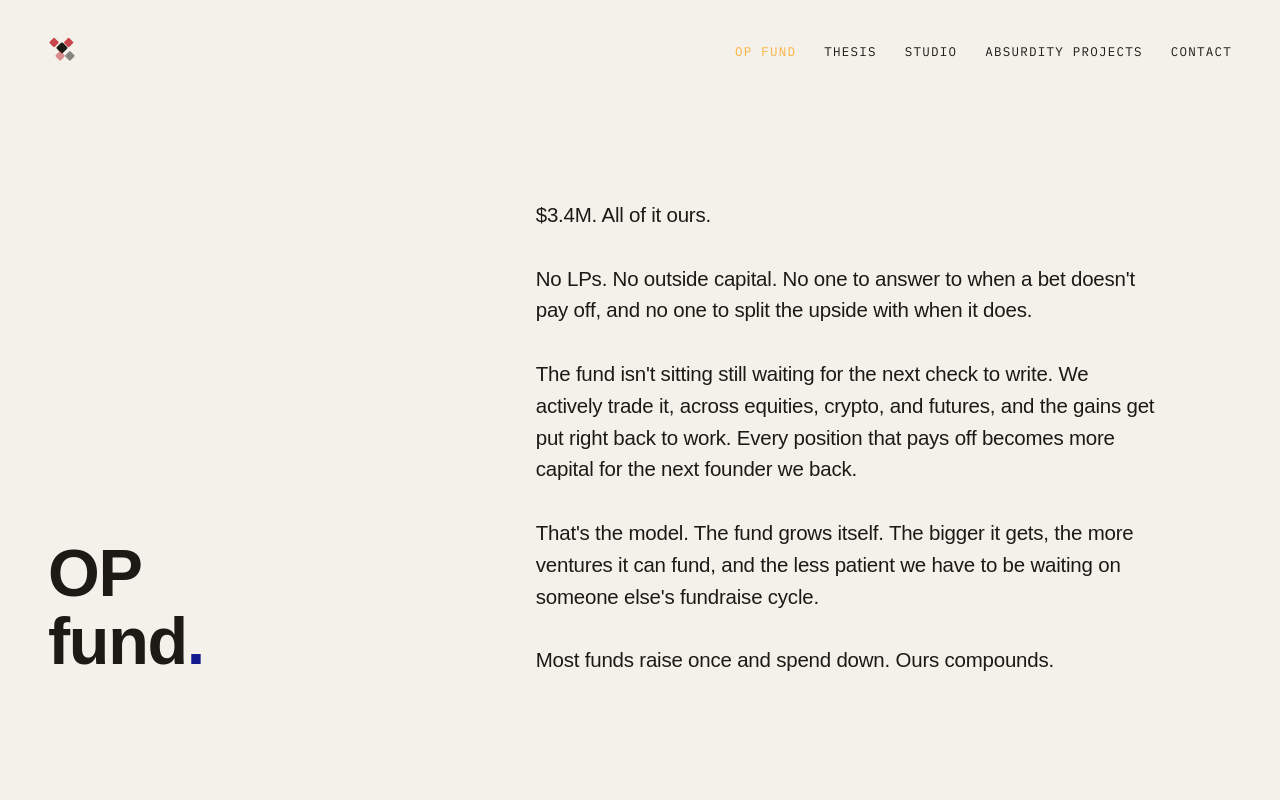
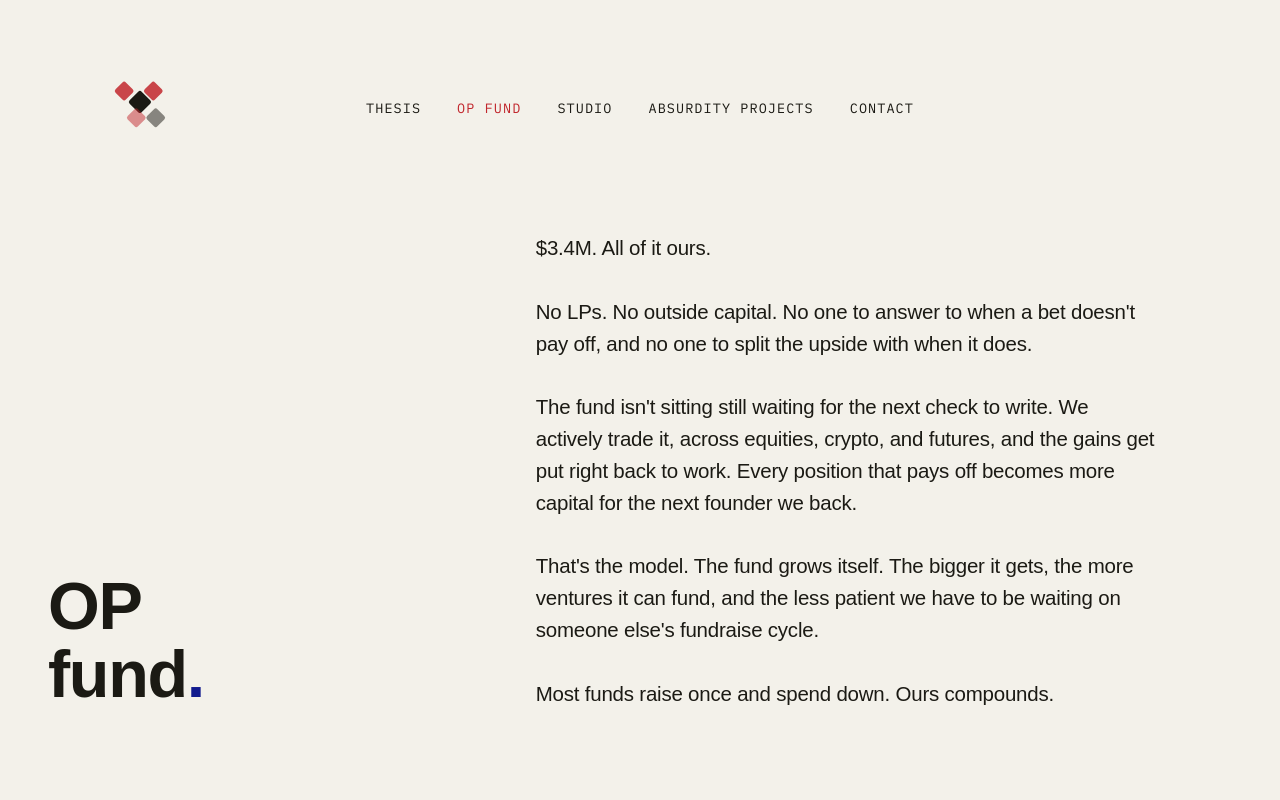
Before and after one commit to sillyledger/onpointvc, a Next.js app: page /op-fund in a window 1280 px wide. Shown: the top 800 px of the page. Built offline with nearby package versions, Linux system fonts and the light colour scheme; a web font is replaced by a local one.

Commit message:
Extract SiteNav as one true shared component: fixes logo size, nav position/font-size, and removes leftover amber active-link color across every page

```diff
--- a/components/AbsurdityMain.tsx
+++ b/components/AbsurdityMain.tsx
@@ -1,13 +1,5 @@
 import type { CSSProperties } from "react";
-import Link from "next/link";
-import { Wordmark } from "./Wordmark";
-
-const navLinks = [
-  { href: "/op-fund", label: "OP FUND" },
-  { href: "/thesis", label: "THESIS" },
-  { href: "/studio", label: "STUDIO" },
-  { href: "/contact", label: "CONTACT" },
-];
+import { SiteNav } from "./SiteNav";
 
 export function AbsurdityMain() {
   return (
@@ -15,23 +7,7 @@ export function AbsurdityMain() {
       className="flex min-h-screen flex-col bg-[var(--paper)] px-12 py-[34px] text-[var(--ink)] max-[768px]:px-6 max-[768px]:py-8"
       style={{ "--text": "var(--ink)", "--dim": "var(--ink-dim)" } as CSSProperties}
     >
-      <nav className="flex flex-wrap items-center justify-between gap-x-8 gap-y-4">
-        <Link href="/" aria-label="OnPoint VC home">
-          <Wordmark />
-        </Link>
-        <div className="flex flex-wrap items-center gap-x-7 gap-y-2 font-mono text-[12.5px] tracking-[0.1em]">
-          <span className="text-[var(--amber)]">ABSURDITY PROJECTS</span>
-          {navLinks.map((link) => (
-            <Link
-              key={link.label}
-              href={link.href}
-              className="text-[var(--ink)] no-underline hover:text-[var(--amber)]"
-            >
-              {link.label}
-            </Link>
-          ))}
-        </div>
-      </nav>
+      <SiteNav active="/absurdity-projects" />
 
       <div className="grid flex-1 grid-cols-[0.75fr_1.25fr] items-end gap-[70px] py-[90px] max-[900px]:grid-cols-1 max-[900px]:gap-10">
         <h1 className="font-display text-[clamp(40px,4.6vw,68px)] font-extrabold leading-[1.05] tracking-[-0.02em] lowercase">
--- a/components/ContactMain.tsx
+++ b/components/ContactMain.tsx
@@ -1,13 +1,5 @@
 import type { CSSProperties } from "react";
-import Link from "next/link";
-import { Wordmark } from "./Wordmark";
-
-const navLinks = [
-  { href: "/thesis", label: "THESIS" },
-  { href: "/op-fund", label: "OP FUND" },
-  { href: "/studio", label: "STUDIO" },
-  { href: "/absurdity-projects", label: "ABSURDITY PROJECTS" },
-];
+import { SiteNav } from "./SiteNav";
 
 const routes = [
   { label: "PITCH", email: "deal@onpointvc.com" },
@@ -21,23 +13,7 @@ export function ContactMain() {
       className="flex min-h-screen flex-col bg-[var(--paper)] px-12 py-[34px] text-[var(--ink)] max-[768px]:px-6 max-[768px]:py-8"
       style={{ "--text": "var(--ink)", "--dim": "var(--ink-dim)" } as CSSProperties}
     >
-      <nav className="flex flex-wrap items-center justify-between gap-x-8 gap-y-4">
-        <Link href="/" aria-label="OnPoint VC home">
-          <Wordmark />
-        </Link>
-        <div className="flex flex-wrap items-center gap-x-7 gap-y-2 font-mono text-[12.5px] tracking-[0.1em]">
-          {navLinks.map((link) => (
-            <a
-              key={link.label}
-              href={link.href}
-              className="text-[var(--ink)] no-underline hover:text-[var(--amber)]"
-            >
-              {link.label}
-            </a>
-          ))}
-          <span className="text-[var(--amber)]">CONTACT</span>
-        </div>
-      </nav>
+      <SiteNav active="/contact" />
 
       <div className="grid flex-1 grid-cols-[0.75fr_1.25fr] items-end gap-[70px] py-[90px] max-[900px]:grid-cols-1 max-[900px]:gap-10">
         <h1 className="max-w-[960px] font-display text-[clamp(44px,7.4vw,100px)] font-extrabold leading-[0.98] tracking-[-0.02em] lowercase max-[768px]:text-[clamp(34px,9vw,38px)]">
--- a/components/Hero.tsx
+++ b/components/Hero.tsx
@@ -1,6 +1,5 @@
 import type { CSSProperties } from "react";
-import Link from "next/link";
-import { Mark } from "./Mark";
+import { SiteNav } from "./SiteNav";
 
 export function Hero() {
   return (
@@ -8,19 +7,7 @@ export function Hero() {
       className="bg-[var(--offwhite)]"
       style={{ "--text": "var(--ink)", "--dim": "var(--ink-dim)" } as CSSProperties}
     >
-      <div className="grid grid-cols-[1fr_auto_1fr] items-center px-16 pt-10 max-[768px]:px-6">
-        <Link href="/" aria-label="OnPoint VC home">
-          <Mark size={68} />
-        </Link>
-
-        <div className="col-start-2 flex justify-self-center gap-9 font-mono text-[13.5px] uppercase tracking-[0.08em] text-[var(--ink)] max-[900px]:hidden">
-          <a href="/thesis">Thesis</a>
-          <a href="/op-fund">Op Fund</a>
-          <a href="/studio">Studio</a>
-          <a href="/absurdity-projects">Absurdity Projects</a>
-          <a href="/contact">Contact</a>
-        </div>
-      </div>
+      <SiteNav />
 
       <div className="flex flex-col items-center justify-center gap-[30px] px-16 py-[60px] max-[768px]:px-6">
         <div className="relative flex items-center justify-center">
--- a/components/OpFundMain.tsx
+++ b/components/OpFundMain.tsx
@@ -1,13 +1,5 @@
 import type { CSSProperties } from "react";
-import Link from "next/link";
-import { Wordmark } from "./Wordmark";
-
-const navLinks = [
-  { href: "/thesis", label: "THESIS" },
-  { href: "/studio", label: "STUDIO" },
-  { href: "/absurdity-projects", label: "ABSURDITY PROJECTS" },
-  { href: "/contact", label: "CONTACT" },
-];
+import { SiteNav } from "./SiteNav";
 
 export function OpFundMain() {
   return (
@@ -15,23 +7,7 @@ export function OpFundMain() {
       className="flex min-h-screen flex-col bg-[var(--paper)] px-12 py-[34px] text-[var(--ink)] max-[768px]:px-6 max-[768px]:py-8"
       style={{ "--text": "var(--ink)", "--dim": "var(--ink-dim)" } as CSSProperties}
     >
-      <nav className="flex flex-wrap items-center justify-between gap-x-8 gap-y-4">
-        <Link href="/" aria-label="OnPoint VC home">
-          <Wordmark />
-        </Link>
-        <div className="flex flex-wrap items-center gap-x-7 gap-y-2 font-mono text-[12.5px] tracking-[0.1em]">
-          <span className="text-[var(--amber)]">OP FUND</span>
-          {navLinks.map((link) => (
-            <Link
-              key={link.label}
-              href={link.href}
-              className="text-[var(--ink)] no-underline hover:text-[var(--amber)]"
-            >
-              {link.label}
-            </Link>
-          ))}
-        </div>
-      </nav>
+      <SiteNav active="/op-fund" />
 
       <div className="grid flex-1 grid-cols-[0.75fr_1.25fr] items-end gap-[70px] py-[90px] max-[900px]:grid-cols-1 max-[900px]:gap-10">
         <h1 className="font-display text-[clamp(44px,5.2vw,76px)] font-extrabold leading-[1.02] tracking-[-0.02em]">
--- /dev/null
+++ b/components/SiteNav.tsx
@@ -0,0 +1,35 @@
+import Link from "next/link";
+import { Mark } from "./Mark";
+
+const links = [
+  { href: "/thesis", label: "THESIS" },
+  { href: "/op-fund", label: "OP FUND" },
+  { href: "/studio", label: "STUDIO" },
+  { href: "/absurdity-projects", label: "ABSURDITY PROJECTS" },
+  { href: "/contact", label: "CONTACT" },
+];
+
+export function SiteNav({ active }: { active?: string }) {
+  return (
+    <div className="grid grid-cols-[1fr_auto_1fr] items-center px-16 pt-10 max-[768px]:px-6">
+      <Link href="/" aria-label="OnPoint VC home">
+        <Mark size={68} />
+      </Link>
+      <div className="col-start-2 flex justify-self-center gap-9 font-mono text-[13.5px] uppercase tracking-[0.08em] max-[900px]:hidden">
+        {links.map((link) => (
+          <Link
+            key={link.href}
+            href={link.href}
+            className={
+              link.href === active
+                ? "text-[var(--red)] no-underline"
+                : "text-[var(--ink)] no-underline hover:text-[var(--red)]"
+            }
+          >
+            {link.label}
+          </Link>
+        ))}
+      </div>
+    </div>
+  );
+}
--- a/components/StudioMain.tsx
+++ b/components/StudioMain.tsx
@@ -1,13 +1,5 @@
 import type { CSSProperties } from "react";
-import Link from "next/link";
-import { Wordmark } from "./Wordmark";
-
-const navLinks = [
-  { href: "/op-fund", label: "OP FUND" },
-  { href: "/thesis", label: "THESIS" },
-  { href: "/absurdity-projects", label: "ABSURDITY PROJECTS" },
-  { href: "/contact", label: "CONTACT" },
-];
+import { SiteNav } from "./SiteNav";
 
 export function StudioMain() {
   return (
@@ -15,23 +7,7 @@ export function StudioMain() {
       className="flex min-h-screen flex-col bg-[var(--paper)] px-12 py-[34px] text-[var(--ink)] max-[768px]:px-6 max-[768px]:py-8"
       style={{ "--text": "var(--ink)", "--dim": "var(--ink-dim)" } as CSSProperties}
     >
-      <nav className="flex flex-wrap items-center justify-between gap-x-8 gap-y-4">
-        <Link href="/" aria-label="OnPoint VC home">
-          <Wordmark />
-        </Link>
-        <div className="flex flex-wrap items-center gap-x-7 gap-y-2 font-mono text-[12.5px] tracking-[0.1em]">
-          <span className="text-[var(--amber)]">STUDIO</span>
-          {navLinks.map((link) => (
-            <Link
-              key={link.label}
-              href={link.href}
-              className="text-[var(--ink)] no-underline hover:text-[var(--amber)]"
-            >
-              {link.label}
-            </Link>
-          ))}
-        </div>
-      </nav>
+      <SiteNav active="/studio" />
 
       <div className="grid flex-1 grid-cols-[0.75fr_1.25fr] items-end gap-[70px] py-[90px] max-[900px]:grid-cols-1 max-[900px]:gap-10">
         <h1 className="font-display text-[clamp(44px,5.2vw,76px)] font-extrabold leading-[1.02] tracking-[-0.02em] lowercase">
--- a/components/ThesisMain.tsx
+++ b/components/ThesisMain.tsx
@@ -1,13 +1,5 @@
 import type { CSSProperties } from "react";
-import Link from "next/link";
-import { Wordmark } from "./Wordmark";
-
-const navLinks = [
-  { href: "/op-fund", label: "OP FUND" },
-  { href: "/studio", label: "STUDIO" },
-  { href: "/absurdity-projects", label: "ABSURDITY PROJECTS" },
-  { href: "/contact", label: "CONTACT" },
-];
+import { SiteNav } from "./SiteNav";
 
 const lines = [
   {
@@ -34,23 +26,7 @@ export function ThesisMain() {
       className="flex min-h-screen flex-col bg-[var(--paper)] px-12 py-[34px] text-[var(--ink)] max-[768px]:px-6 max-[768px]:py-8"
       style={{ "--text": "var(--ink)", "--dim": "var(--ink-dim)" } as CSSProperties}
     >
-      <nav className="flex flex-wrap items-center justify-between gap-x-8 gap-y-4">
-        <Link href="/" aria-label="OnPoint VC home">
-          <Wordmark />
-        </Link>
-        <div className="flex flex-wrap items-center gap-x-7 gap-y-2 font-mono text-[12.5px] tracking-[0.1em]">
-          <span className="text-[var(--amber)]">THESIS</span>
-          {navLinks.map((link) => (
-            <Link
-              key={link.label}
-              href={link.href}
-              className="text-[var(--ink)] no-underline hover:text-[var(--amber)]"
-            >
-              {link.label}
-            </Link>
-          ))}
-        </div>
-      </nav>
+      <SiteNav active="/thesis" />
 
       <div className="grid flex-1 grid-cols-[0.75fr_1.25fr] items-end gap-[70px] py-[90px] max-[900px]:grid-cols-1 max-[900px]:gap-10">
         <h1 className="font-display text-[clamp(44px,5.2vw,76px)] font-extrabold leading-[1.02] tracking-[-0.02em] lowercase">
```
